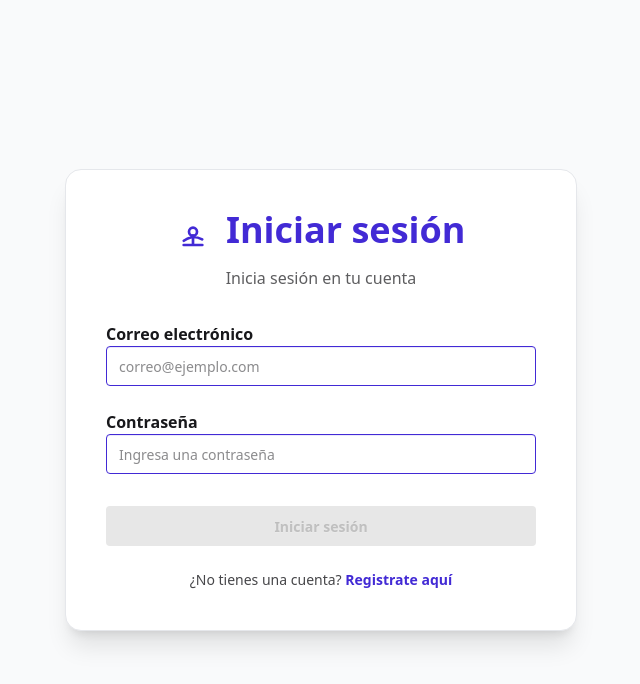
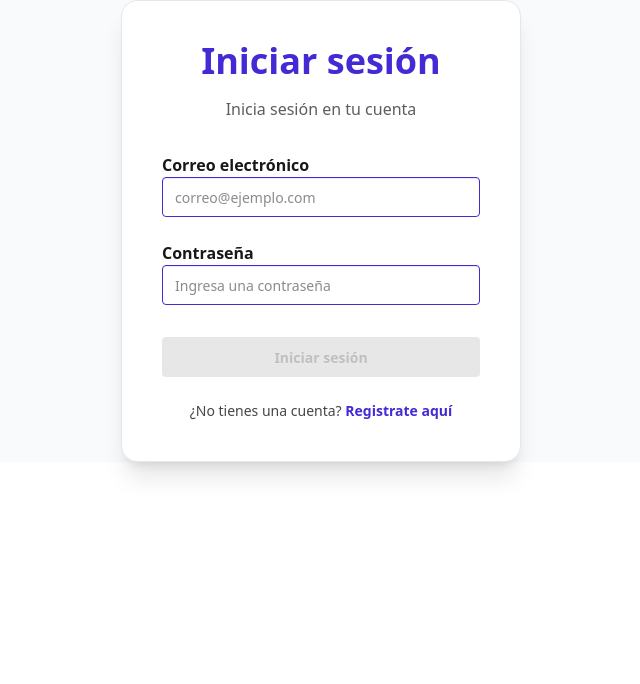
Before and after one commit to DanielPuertaM/SOLIDarity, an Angular app: page /auth in a window 1280 px wide. Shown: the top 684 px of the page, without its empty margins (319-959 px from the left). Built offline with nearby package versions, Linux system fonts and the light colour scheme.

Commit message:
login y registro mejora estetica

```diff
--- a/src/app/auth/pages/login/login.html
+++ b/src/app/auth/pages/login/login.html
@@ -1,15 +1,14 @@
-<div class="min-h-screen flex items-center justify-center bg-gray-50 dark:bg-gray-900 px-4">
-  <div class="card bg-base-100 shadow-xl w-full max-w-lg p-10 border border-gray-200 dark:border-gray-700 rounded-2xl">
+
+
+<div class=" flex items-center justify-center bg-gray-50 dark:bg-gray-900 px-4">
+ <div class="card bg-base-100 shadow-xl w-full max-w-100 p-10 border border-gray-200 dark:border-gray-700 rounded-2xl
+     overflow-hidden">
 
     <h3 class="text-4xl font-extrabold text-center mb-4 text-primary">
-      <svg xmlns="http://www.w3.org/2000/svg" class="h-8 w-8 inline-block mr-2 align-middle" fill="none"
-        viewBox="0 0 24 24" stroke="currentColor" stroke-width="2">
-        <path stroke-linecap="round" stroke-linejoin="round"
-          d="M5.121 17.804A13.937 13.937 0 0112 15c2.485 0 4.779.607 6.879 1.804M15 11a3 3 0 11-6 0 3 3 0 016 0z" />
-        <path stroke-linecap="round" stroke-linejoin="round" d="M12 14v7m0 0H5m7 0h7" />
-      </svg>
+
       {{ globalService.WORDS.ACTIONS.LOGIN }}
     </h3>
+
 
     <p class="text-center mb-8 text-base-content/70">
       {{ globalService.WORDS.LABEL.LOGIN_FORM }}
--- a/src/app/auth/pages/register/register.html
+++ b/src/app/auth/pages/register/register.html
@@ -1,6 +1,6 @@
 <div class="min-h-screen flex items-center justify-center bg-gray-50 dark:bg-gray-900 px-4">
-    <div
-        class="card bg-base-100 shadow-xl w-full max-w-lg p-10 border border-gray-200 dark:border-gray-700 rounded-2xl">
+    <div class="card bg-base-100 shadow-xl w-120 max-w-120 p-10 border border-gray-200 dark:border-gray-700 rounded-2xl
+     overflow-hidden">
 
         <h3 class="text-4xl font-extrabold text-center mb-4 text-primary">
             <svg xmlns="http://www.w3.org/2000/svg" class="h-8 w-8 inline-block mr-2 align-middle" fill="none"
```
